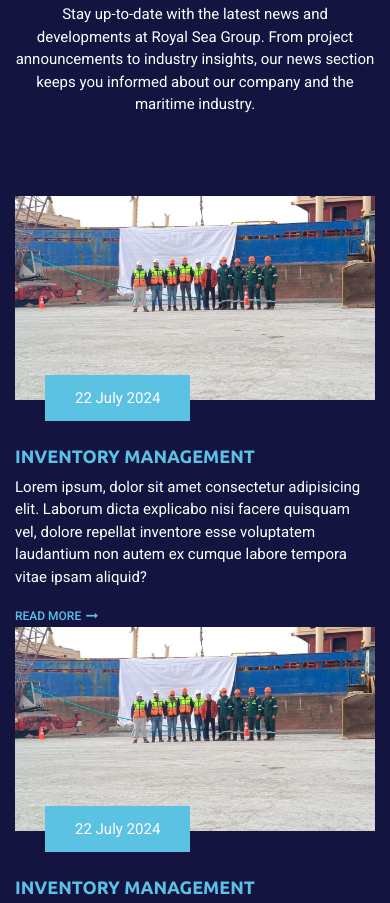
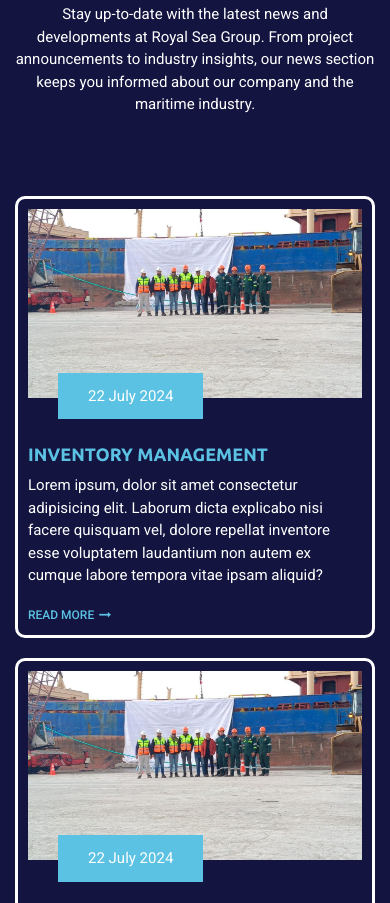
Before and after one commit to Ahmedabdeen15/Royal-Sea-Group, a plain HTML site: page index.html in a window 390 px wide. Shown: the part 6861-7764 px from the top of the page. Drawn offline with Linux system fonts and the light colour scheme.

Commit message:
fix mobile view of news-area

```diff
--- a/assets/css/style.css
+++ b/assets/css/style.css
@@ -858,6 +858,16 @@ body.mobile-nav-active #mobile-nav-toggle {
 
 .news-area .single-news:hover h3 a {
     color: #244cfd;
+}
+.single-news{
+    margin-bottom: 20px;
+    padding: 10px;
+    -webkit-border-radius: 10px;
+    -moz-border-radius: 10px;
+    -ms-border-radius: 10px;
+    -o-border-radius: 10px;
+    border-radius: 10px;
+    border: 3px solid #ffffff;
 }
 .footer-area {
     color: #fff;
```
